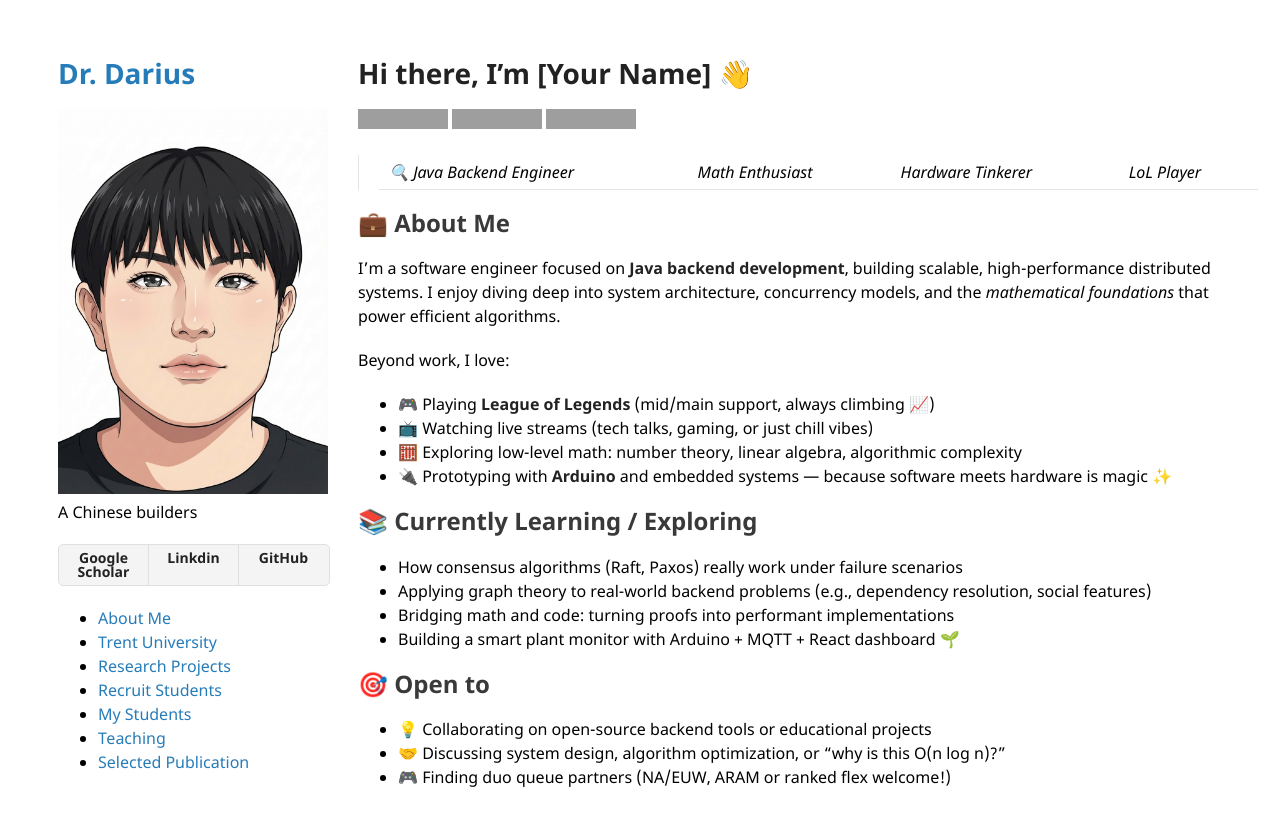
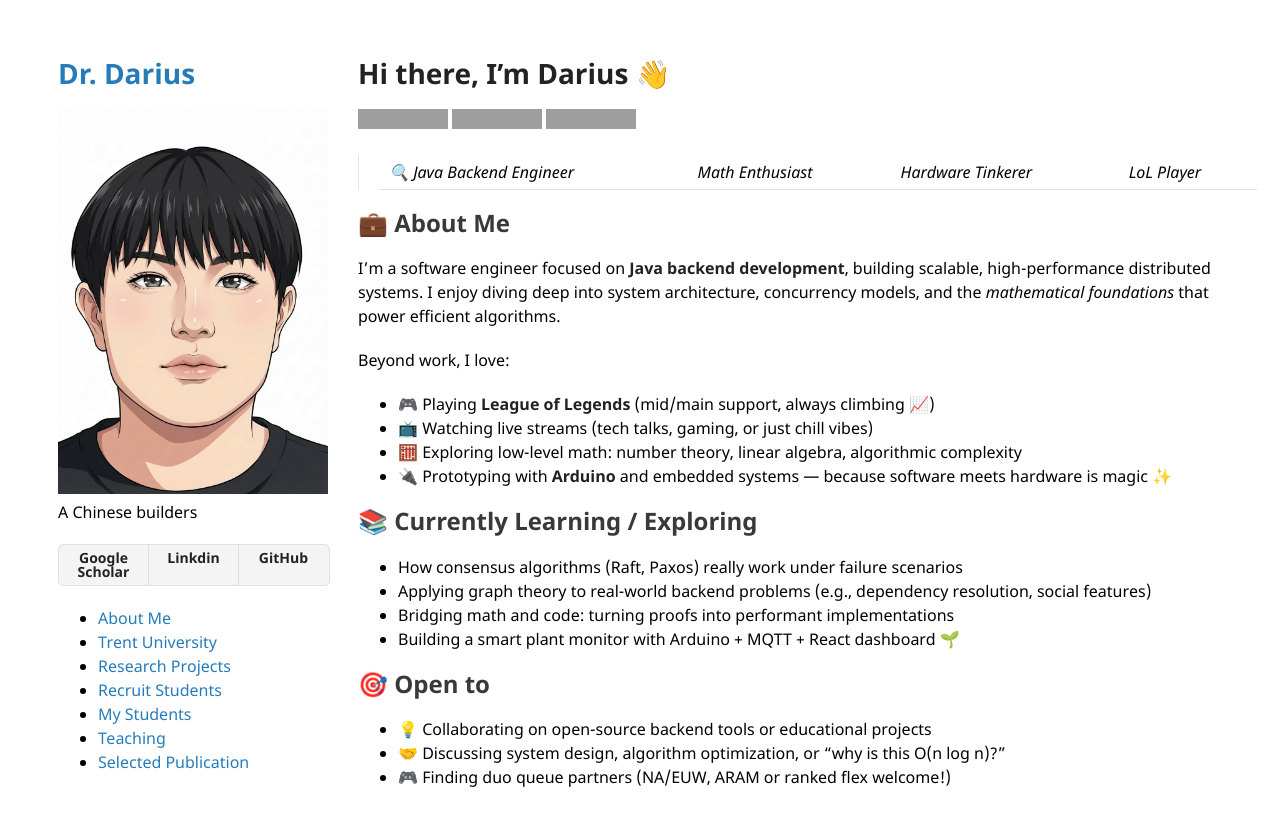
Before and after one commit to chen-jinxiao/chen-jinxiao.github.io, a Jekyll site: the page built from index.md, in a window 1280 px wide. Shown: the top 826 px of the page. Built offline with Jekyll 4.4.1, drawn with Linux system fonts in a browser that asks for light colours; our own code applies the rules of GitHub Pages for plain Markdown files; grey boxes are pictures that could not be loaded.

Commit message:
自定义

```diff
--- a/index.md
+++ b/index.md
@@ -1,4 +1,4 @@
-# Hi there, I'm [Your Name] 👋
+# Hi there, I'm Darius 👋
 
 [![GitHub](https://img.shields.io/badge/GitHub-Itisxiao-blue?logo=github)](https://github.com/Itisxiao)
 [![Email](https://img.shields.io/badge/Email-darius.chenjx@gmail.com-red?logo=gmail)](mailto:darius.chenjx@gmail.com)
```
